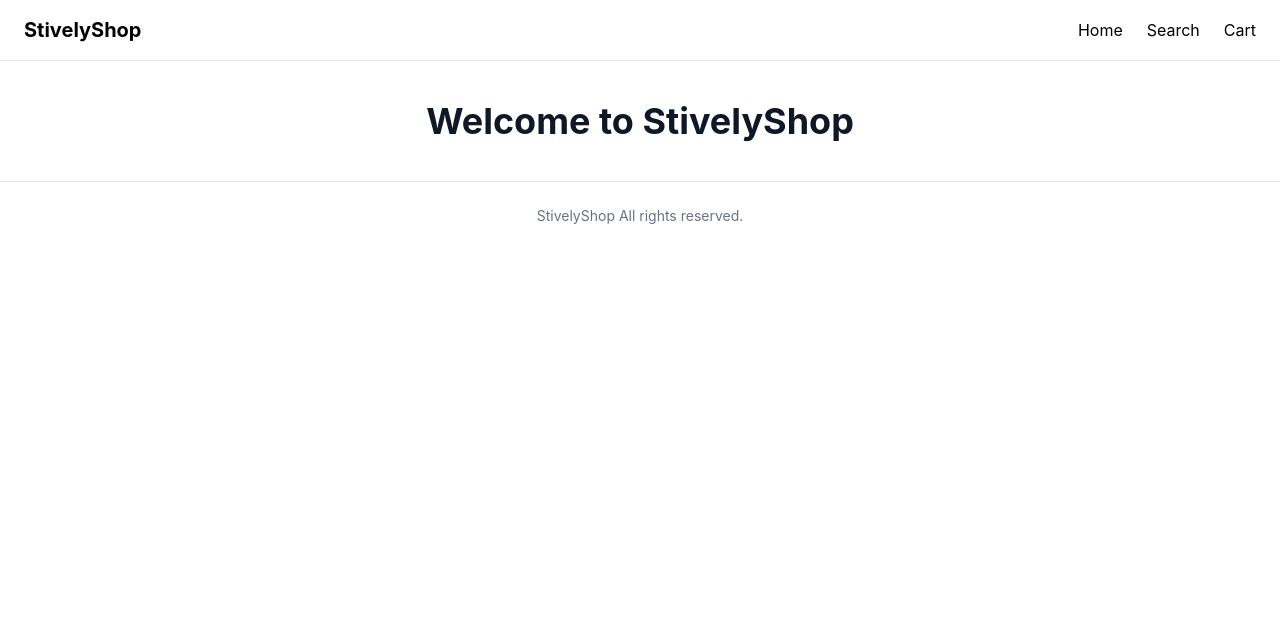
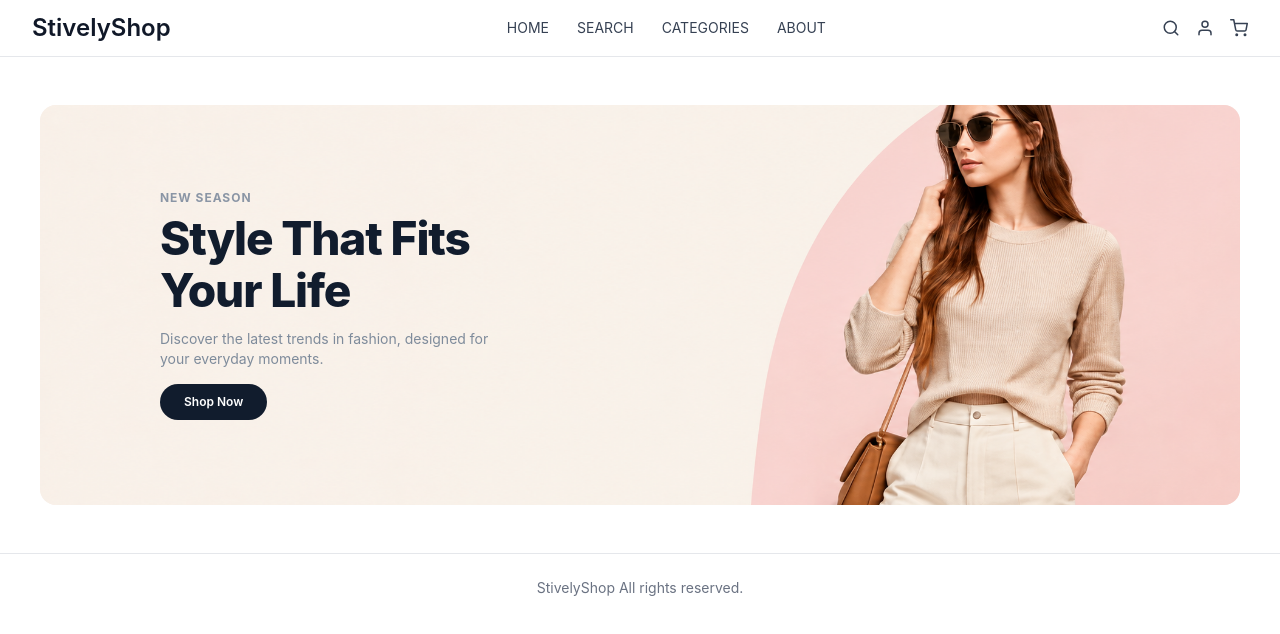
Before and after one commit to maha0104-maha/stivelyshop, a React (Vite) app: page / in a window 1280 px wide. Shown: the top 634 px of the page. Built offline with nearby package versions, Linux system fonts and the light colour scheme.

Commit message:
added responsive navbar and hero section

```diff
--- a/package.json
+++ b/package.json
@@ -13,6 +13,7 @@
     "@tailwindcss/vite": "^4.3.3",
     "react": "^19.2.8",
     "react-dom": "^19.2.8",
+    "react-icons": "^5.7.0",
     "react-router-dom": "^7.18.4",
     "tailwindcss": "^4.3.3"
   },
--- a/src/components/HeroSlider.jsx
+++ b/src/components/HeroSlider.jsx
@@ -0,0 +1,36 @@
+import React from "react";
+import {Link} from "react-router-dom";
+import heroImage from "../assets/hero-1.png";
+
+const HeroSlider = () => {
+  return (
+
+    <section className="w-full px-2 sm:px-4 py-2">
+      <div className="relative mx-auto max-w-7xl overflow-hidden rounded-2xl bg-[#FCF4F0] h-[190px] sm:h-[260px] md:h-[320px] lg:h-[360px] xl:h-[400px]">
+        {/* hero image */}
+        <img src={heroImage} alt="New season fashion presentation" className="absolute inset-0 h-full w-full object-cover object-right"/>
+
+        {/* text*/}
+        <div className="absolute inset-y-0 left-0 flex items-center pl-[6%] sm:pl-[8%] lg:pl-[10%]">
+          <div className="flex flex-col items-start justify-center text-left">
+            <span className="text-[9px] font-bold tracking-[0.08em] text-[#8A95A5] uppercase sm:text-[11px] md:text-xs">
+              New Season
+            </span>
+            <h1 className="mt-1.5 text-base font-extrabold leading-[1.15] tracking-tight text-[#111C2D] sm:text-2xl md:text-3xl lg:text-[40px] xl:text-[46px]">
+              Style That Fits<br />Your Life
+            </h1>
+            <p className="mt-2 max-w-[150px] text-[9px] leading-[1.4] text-[#7E8B9B] sm:max-w-[220px] sm:text-[11px] md:mt-3 md:max-w-[280px] md:text-xs lg:max-w-[360px] lg:text-[13px] xl:text-sm">
+              Discover the latest trends in fashion, designed for your everyday moments.
+            </p>
+            <Link  to="/search" className="mt-3 inline-block rounded-full bg-[#111C2D] px-4 py-1.5 text-[9px] font-semibold text-white transition-all duration-200 hover:bg-[#1E2D42] sm:mt-4 sm:px-6 sm:py-2.5 sm:text-[11px] md:text-xs">
+              Shop Now
+            </Link>
+          </div>
+        </div>
+
+      </div>
+    </section>
+  );
+};
+
+export default HeroSlider;
--- a/src/components/Navbar.jsx
+++ b/src/components/Navbar.jsx
@@ -1,17 +1,89 @@
 import React from "react";
+import {useState} from "react";
+import {Link,NavLink} from "react-router-dom";
+import {FiSearch,FiUser,FiShoppingCart,FiMenu,FiX} from "react-icons/fi";
+const NavBar=()=>{
+  //usestate for mobile version
+     const [visible,setVisible] = useState(false);
 
-const NavBar=()=>{
   return (
-     <nav className="border-b border-gray-200 bg-white">
-      <div className="mx-auto flex max-w-7xl items-center justify-between px-6 py-4">
-        <h1 className="text-xl font-bold">StivelyShop</h1>
-         <div className="flex gap-6">
-          <span>Home</span>
-          <span>Search</span>
-          <span>Cart</span>
+    <>
+    {/* Navbar */}
+    <div className="relative flex items-center justify-between border-b border-gray-200 bg-white px-4 py-3 sm:px-6 lg:px-8">
+
+      <Link to="/">
+        <h1 className="text-xl font-semibold text-gray-900 sm:text-2xl">StivelyShop</h1>
+      </Link>
+      {/*navigation for larger screens*/}
+      <ul className="hidden items-center gap-7 text-sm text-gray-700 md:flex">
+        <li>
+          <NavLink to="/" className="group flex flex-col items-center gap-1">
+            <p>HOME</p>
+            <hr className="hidden h-[1.5px] w-1/2 border-none bg-gray-900 group-hover:block" />
+          </NavLink>
+        </li>
+        <li>
+          <NavLink to="/" className="group flex flex-col items-center gap-1">
+            <p>SEARCH</p>
+            <hr className="hidden h-[1.5px] w-1/2 border-none bg-gray-900 group-hover:block" />
+          </NavLink>
+        </li>
+        <li>
+          <NavLink to="/" className="group flex flex-col items-center gap-1">
+            <p>CATEGORIES</p>
+            <hr className="hidden h-[1.5px] w-1/2 border-none bg-gray-900 group-hover:block" />
+          </NavLink>
+        </li>
+
+        <li>
+          <NavLink to="/" className="group flex flex-col items-center gap-1">
+            <p>ABOUT</p>
+            <hr className="hidden h-[1.5px] w-1/2 border-none bg-gray-900 group-hover:block" />
+          </NavLink>
+        </li>
+
+      </ul>
+
+
+    <div className="flex items-center gap-3 sm:gap-4">
+      <Link to="/search"><FiSearch className="h-[18px] w-[18px] cursor-pinter text-gray-700"/></Link>
+      <Link to="/profile"><FiUser className="h-[18px] w-[18px] cursor-pointer text-gray-700"/></Link>
+     <Link to="/cart"><FiShoppingCart className="h-[18px] w-[18px] cursor-pointer text-gray-700"/></Link>
+        {/* Mobile Menu */}
+        <FiMenu onClick={() => setVisible(true)}className="h-5 w-5 cursor-pointer text-gray-700 md:hidden"/>
         </div>
-</div>
- </nav>
+       </div>
+       <div className={`fixed inset-0 z-50 bg-white transition-all duration-300 ${visible?"translate-x-0":"translate-x-full"}`}>
+
+        <div className="flex items-center justify-between border-b border-gray-200 px-5 py-4">
+          <Link to="/" onClick={()=>setVisible(false)}>
+            <h1 className="text-xl font-semibold text-gray-900">
+              StivelyShop
+            </h1>
+          </Link>
+
+          {/* close for mobile*/}
+          <FiX onClick={()=>setVisible(false)} className="h-6 w-6 cursor-pointer text-gray-700"/>
+       </div>
+        <div className="flex flex-col px-6 py-8">
+         <NavLink to="/" onClick={()=>setVisible(false)}className="border-b border-gray-200 py-4 text-base font-medium text-gray-700">
+            HOME
+          </NavLink>
+          <NavLink to="/" onClick={()=>setVisible(false)}className="border-b border-gray-200 py-4 text-base font-medium text-gray-700">
+            SHOP
+          </NavLink>
+          <NavLink to="/" onClick={()=>setVisible(false)}className="border-b border-gray-200 py-4 text-base font-medium text-gray-700">
+            SEARCH
+          </NavLink>
+          <NavLink to="/" onClick={()=>setVisible(false)}className="border-b border-gray-200 py-4 text-base font-medium text-gray-700">
+            ABOUT
+          </NavLink>
+
+
+  </div>
+  </div>
+
+    </>
   );
 };
 
--- a/src/pages/Home.jsx
+++ b/src/pages/Home.jsx
@@ -1,15 +1,19 @@
 import React from "react";
 import NavBar from "../components/Navbar";
 import Footer from "../components/Footer";
+import HeroSlider from "../components/HeroSlider";
+
 
 const Home=()=>{
+
   return (
     <>
     <NavBar />
 
     <main className="mx-auto max-w-7xl px-6 py-10">
       <section className="text-center">
-        <h1 className="text-4xl font-bold text-gray-900">Welcome to StivelyShop</h1>
+        <HeroSlider />
+
       </section>
     </main>
     <Footer />
--- a/src/services/api.js
+++ b/src/services/api.js
@@ -0,0 +1,28 @@
+const API_URL = "https://dummyjson.com";
+
+//all products
+export const getProducts=async()=>{
+  const response=await fetch(`${API_URL}/products?limit=0`);
+  if (!response.ok) {
+    throw new Error("Failed to get products");
+  }
+  return response.json();
+};
+
+// ny id
+export const getProductById=async(id) => {
+  const response=await fetch(`${API_URL}/products/${id}`);
+  if (!response.ok) {
+    throw new Error("Failed to get product");
+  }
+  return response.json();
+};
+
+//  all categories
+export const getCategories= async () => {
+  const response=await fetch( `${API_URL}/products/categories`);
+  if (!response.ok) {
+    throw new Error("Failed to get categories");
+  }
+  return response.json();
+};
```
Also changed, not shown: src/assets/hero-1.png (added), src/components/MobileMenu.jsx (deleted), 1 other file (tests, documents, lock files or other folders).
